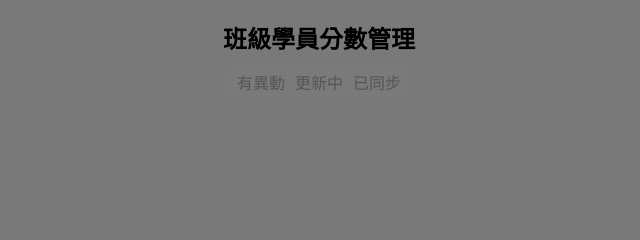
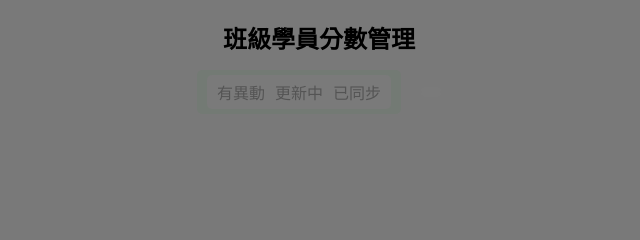
Before and after one commit to LucarsYang/htmltools, a plain HTML site: page students.html in a window 1280 px wide. Shown: the top 240 px of the page, 321-961 px from the left. Drawn offline with Linux system fonts and the light colour scheme.

Commit message:
將工具放在選單群組

```diff
--- a/students.html
+++ b/students.html
@@ -16,9 +16,28 @@
         }
         h2 { margin-top:20px; margin-bottom:10px; }
 
+        /* 工具列群組樣式 */
+        .toolbar-group {
+            display: flex;
+            align-items: center;
+            gap: 10px;
+            padding: 5px 10px;
+            background: #f5f5f5;
+            border-radius: 5px;
+            margin: 5px;
+        }
+
+        .toolbar-group.auth {
+            background: #e8f5e9;  /* 淺綠色背景 */
+        }
+
         .toolbar {
-            display: flex; flex-wrap: wrap; justify-content: center; gap:10px;
-            margin-bottom:10px; align-items:center;
+            display: flex;
+            flex-wrap: wrap;
+            justify-content: center;
+            gap: 10px;
+            margin-bottom: 10px;
+            align-items: center;
         }
         button {
             margin:5px; padding:8px; cursor:pointer; border:none; border-radius:5px;
@@ -278,10 +297,20 @@
 <h2>班級學員分數管理</h2>
 
 <div class="toolbar">
-    <button id="login-btn"  style="display:none;">登入 Google</button>
+    <!-- 登入/班級管理群組 -->
+    <div class="toolbar-group auth">
+        <button id="login-btn" style="display:none;">登入 Google</button>
         <button id="logout-btn" style="display:none;">登出</button>
         <select id="classSelect" style="display:none;"></select>
-
+        <div id="syncStatusBar">
+            <span id="statusDirty" class="grey">有異動</span>
+            <span id="statusUpdating" class="grey">更新中</span>
+            <span id="statusSynced" class="grey">已同步</span>
+        </div>
+    </div>
+
+    <!-- 功能群組 -->
+    <div class="toolbar-group">
         <!-- 設定選單 -->
         <div class="dropdown">
             <button class="dropbtn">設定</button>
@@ -307,15 +336,9 @@
                 <a id="btnImportCSV">匯入 CSV</a>
             </div>
         </div>
+    </div>
 
     <input type="file" id="importCSV" accept=".csv" style="display:none;" />
-
-    <!-- 三個狀態指示 -->
-    <div id="syncStatusBar">
-        <span id="statusDirty"    class="grey">有異動</span>
-        <span id="statusUpdating" class="grey">更新中</span>
-        <span id="statusSynced"   class="grey">已同步</span>
-    </div>
 </div>
 
 <!-- 登入 or 離線 遮罩 & 彈窗 -->
```
Lines whose indentation alone changed are shown as unchanged.
